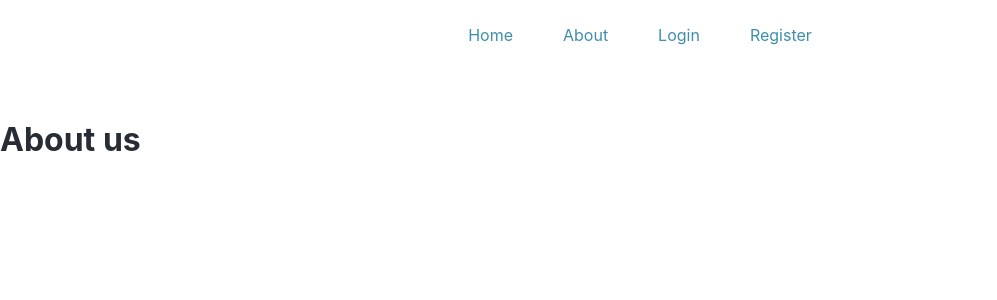
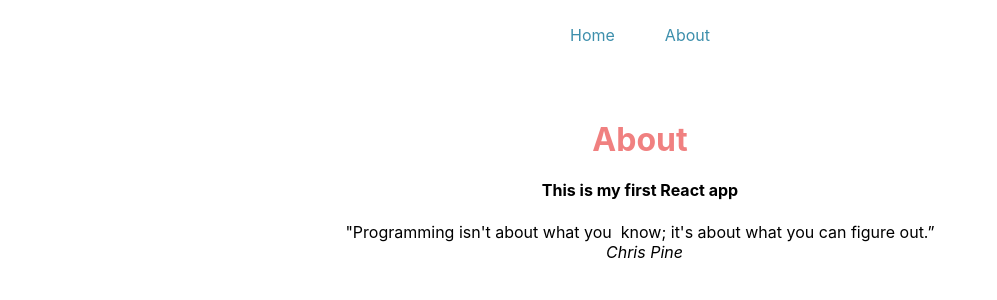
Before and after one commit to MoeSuo/chat-app, a React (Create React App) app: page /about in a window 1280 px wide. Shown: the top 300 px of the page, without its empty margins (0-997 px from the left). Built offline with nearby package versions, Linux system fonts and the light colour scheme.

Commit message:
Mohamed Chat-App

```diff
--- a/src/App.css
+++ b/src/App.css
@@ -91,3 +91,7 @@ top: 2px;
 button:hover{
   font-size: 1.1rem;
 }
+img{
+  height: 150px;
+  width: 150px;
+}
--- a/src/App.js
+++ b/src/App.js
@@ -1,6 +1,6 @@
 import React from 'react';
 import './App.css';
-
+import Logo from './Logo.svg';
 import Chatbox from './components/Chatbox';
 
 class App extends React.Component {
@@ -27,7 +27,8 @@ class App extends React.Component {
     render(){
   return (
     <div className="App">
-      <h1> Chat app</h1>
+      <img src={Logo} />
+      <h1> Let's chat</h1>
       <Chatbox items={this.state.items} />
       <form className="message-form" onSubmit={this.onSubmit}>
         <textarea value={this.state.term} onChange={this.onChange} />
--- /dev/null
+++ b/src/components/About.css
@@ -0,0 +1,12 @@
+#aboutUs h1{
+    color: lightcoral;
+}
+#aboutUs {
+max-width: 50vw;
+margin: auto;
+text-align: center;
+}
+
+.testBreakLine{
+    white-space: pre-wrap;
+}
--- a/src/components/About.js
+++ b/src/components/About.js
@@ -1,14 +1,18 @@
 import React from 'react';
-import './Chatbox.css';
+// import './Chatbox.css';
+import './About.css';
 class About extends React.Component {
 
     render(){
 
         return (
-            <div>
-                <h1>About us</h1>
+            <div id="aboutUs">
+                <h1>About </h1>
+                <h4>This is my first React app</h4>
+                <p className="testBreakLine">"Programming isn't about what you  know; it's about what you can figure out.”{"\n"} <em> Chris Pine</em></p>
             </div>
         )
+
     }
 }
 
--- a/src/components/Chatbox.css
+++ b/src/components/Chatbox.css
@@ -1,9 +1,15 @@
 
-ul{
-    color: blue;
+li{
+    color: rgb(255, 255, 255);
     max-width: 50vw;
     text-align: center;
     margin: 30px auto;
     list-style-type: none;
     overflow-wrap: break-word;
+    background-color: #2e66ff;
+    border-radius: 14px;
+    padding: 10px ;
 }
+ul {
+    padding:  0px;
+}
--- a/src/components/Chatbox.js
+++ b/src/components/Chatbox.js
@@ -1,5 +1,5 @@
 import React from 'react';
-
+import './Chatbox.css';
 
 const Chatbox = props => (
 
--- a/src/index.js
+++ b/src/index.js
@@ -14,8 +14,8 @@ import { BrowserRouter as Router, Route, Link, Switch} from 'react-router-dom';
             <nav className="main-nav" >
               <Link to="/">Home</Link>
               <Link to="/about">About</Link>
-              <Link to="/login">Login</Link>
-              <Link to="/register">Register</Link>
+              {/* <Link to="/login">Login</Link>
+              <Link to="/register">Register</Link> */}
             </nav>
             <Switch>
               <Route path="/" exact component={App} />
```
Also changed, not shown: src/logo.svg, 1 other file (tests, documents, lock files or other folders).
